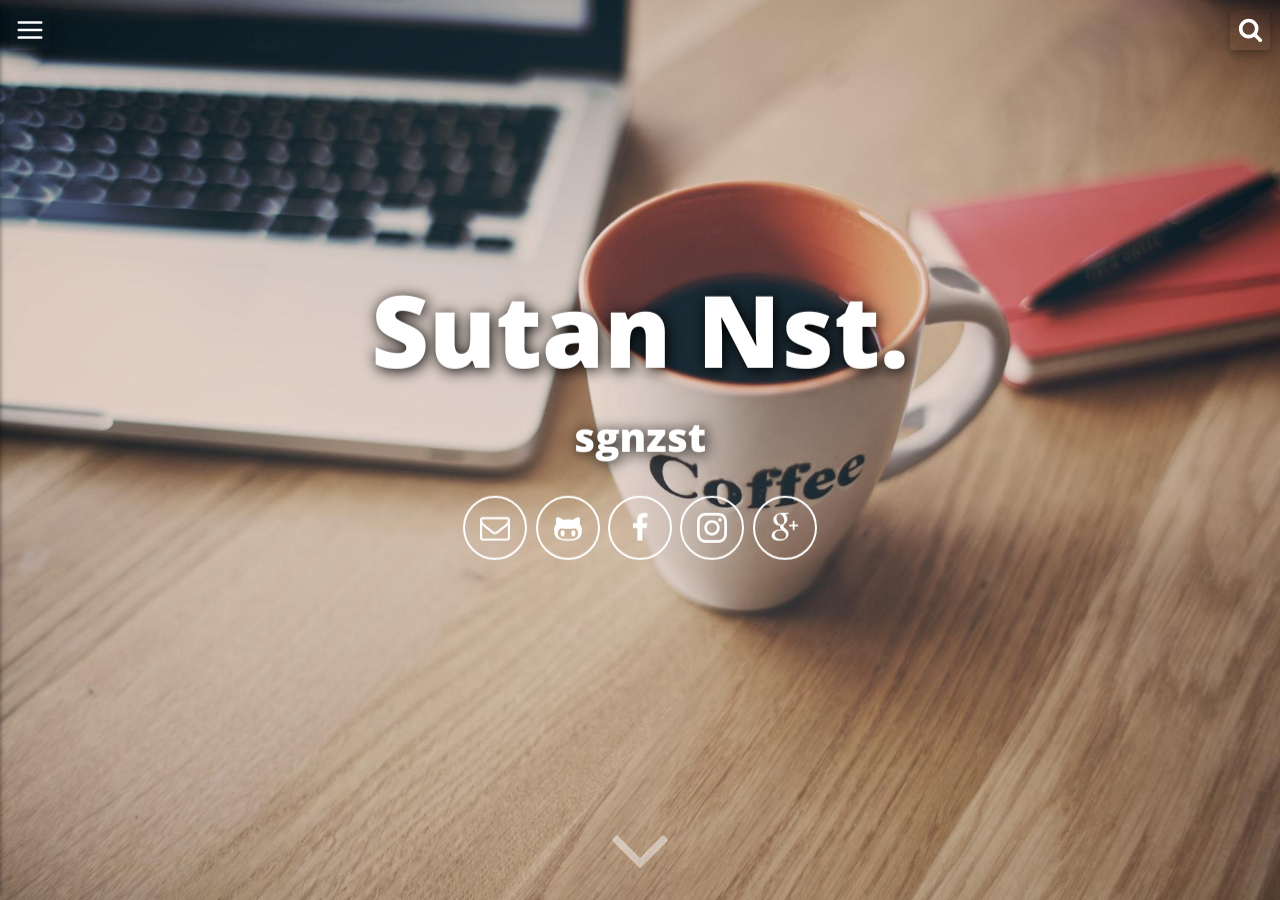
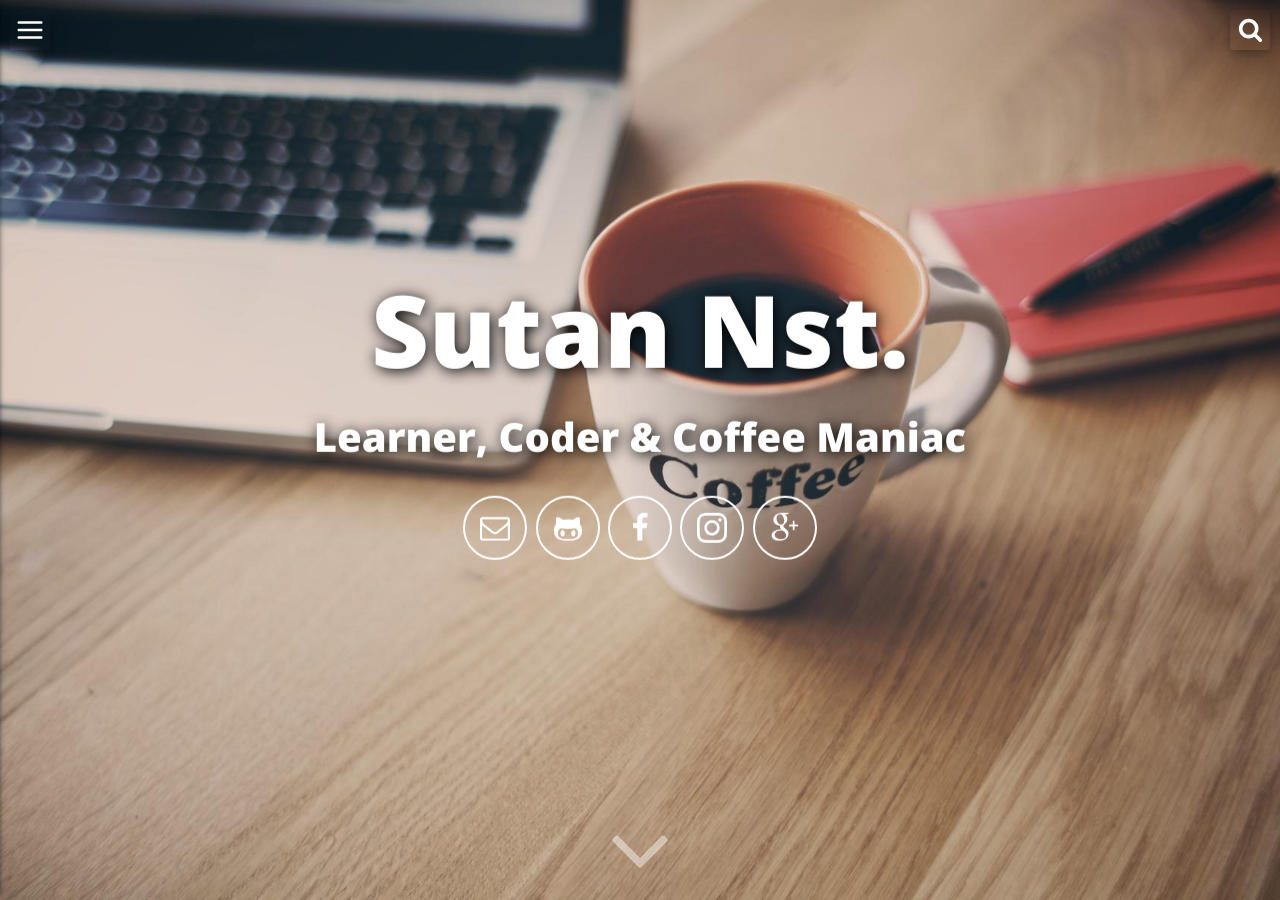
Before and after one commit to sgnzst/sgnzst.github.io, a Jekyll site: the page built from index.html, in a window 1280 px wide and 900 px high. Built offline with Jekyll 4.4.1, drawn with Linux system fonts in a browser that asks for light colours.

Commit message:
modified author title and desc

```diff
--- a/_config.yml
+++ b/_config.yml
@@ -6,8 +6,8 @@ url: "https://sutanlab.js.org" # the base hostname & protocol for your site
 
 # User settings
 username: Sutan Nst.
-user_description: Learner, Coder, Coffee Maniac
-user_title: sgnzst
+user_description: Learner, Coder & Coffee Maniac
+user_title: Learner, Coder & Coffee Maniac
 email: sutan.gnst@gmail.com
 github_username:  sgnzst
 medium_username: sutan.gnst
```
